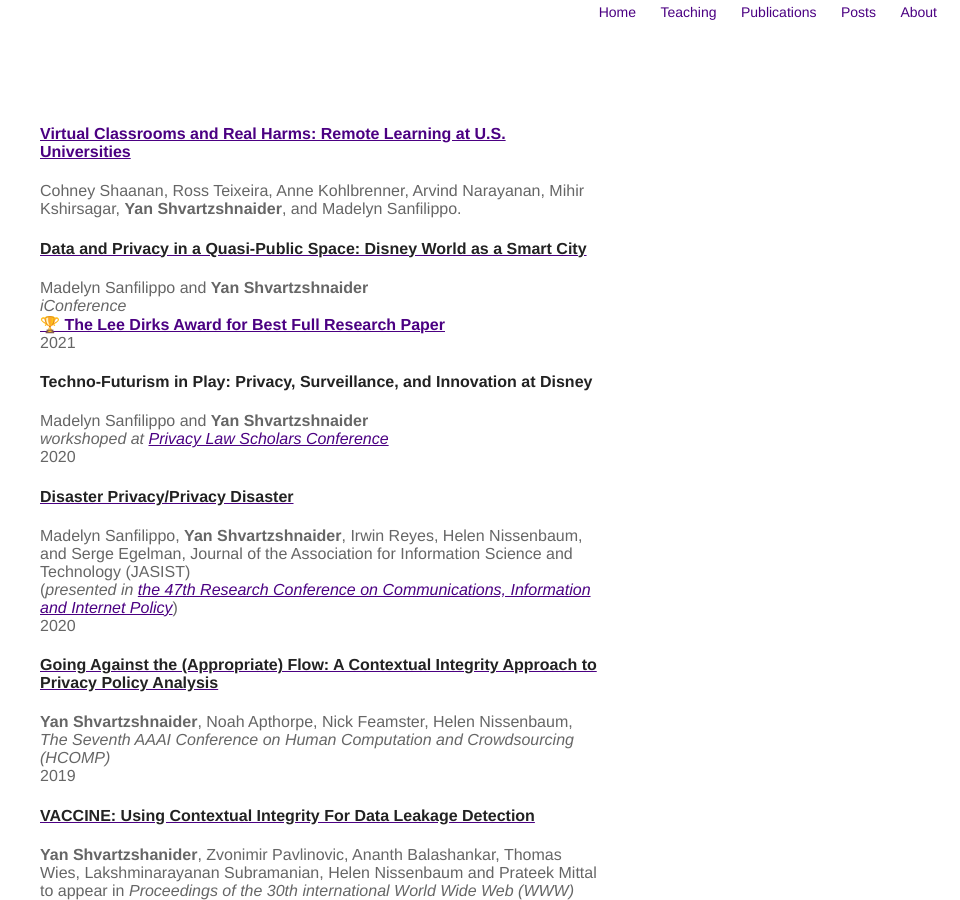
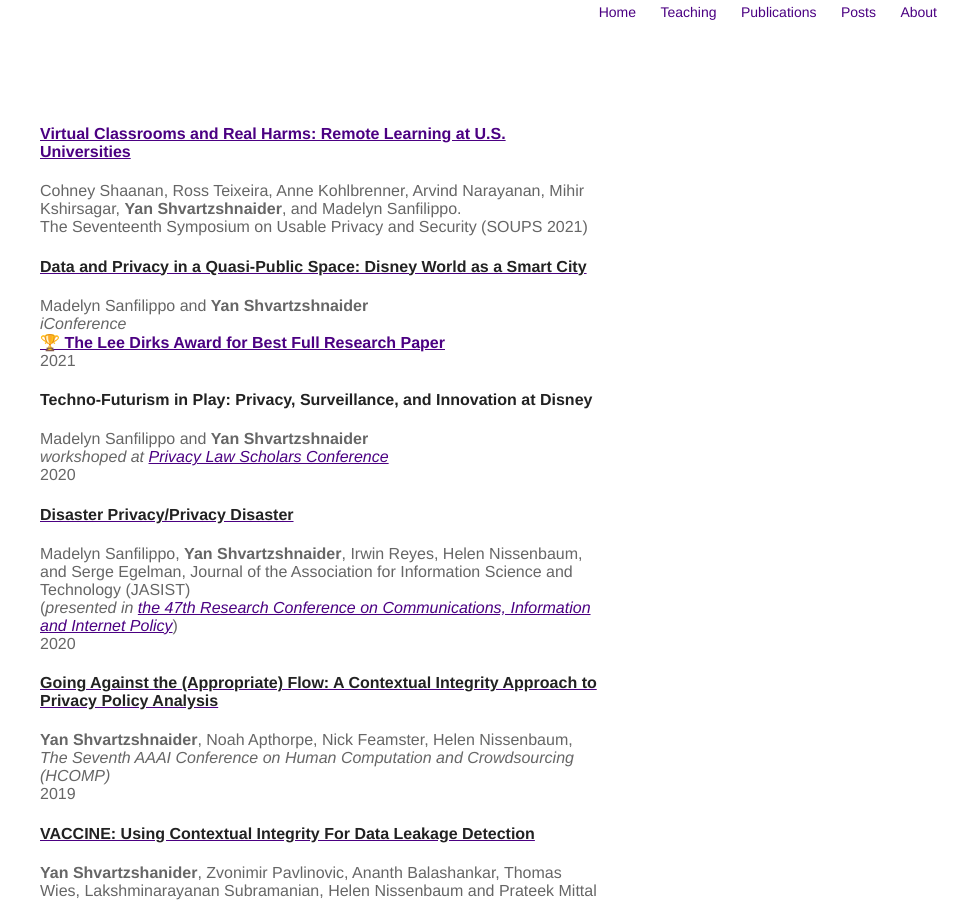
Before and after one commit to yansh/website, a Jekyll site: the page built from publications.html, in a window 1280 px wide and 900 px high. Shown: the whole window, without its empty margins (320-1280 px from the left). Built offline with Jekyll 4.4.1, drawn with Linux system fonts in a browser that asks for light colours.

Commit message:
updating publication

```diff
--- a/publications.html
+++ b/publications.html
@@ -12,7 +12,7 @@ title: publications
 		Universities</a></h4>
         </a> Cohney Shaanan, Ross Teixeira, Anne Kohlbrenner, Arvind Narayanan,
 	Mihir Kshirsagar, <b>Yan Shvartzshnaider</b>, and Madelyn Sanfilippo.
-	<aside><The Seventeenth Symposium on Usable Privacy and Security (SOUPS 2021)</aside>
+	<aside>The Seventeenth Symposium on Usable Privacy and Security (SOUPS 2021)</aside>
 </div>
      <div class="item">
   <a class="url" target="_blank"
```
